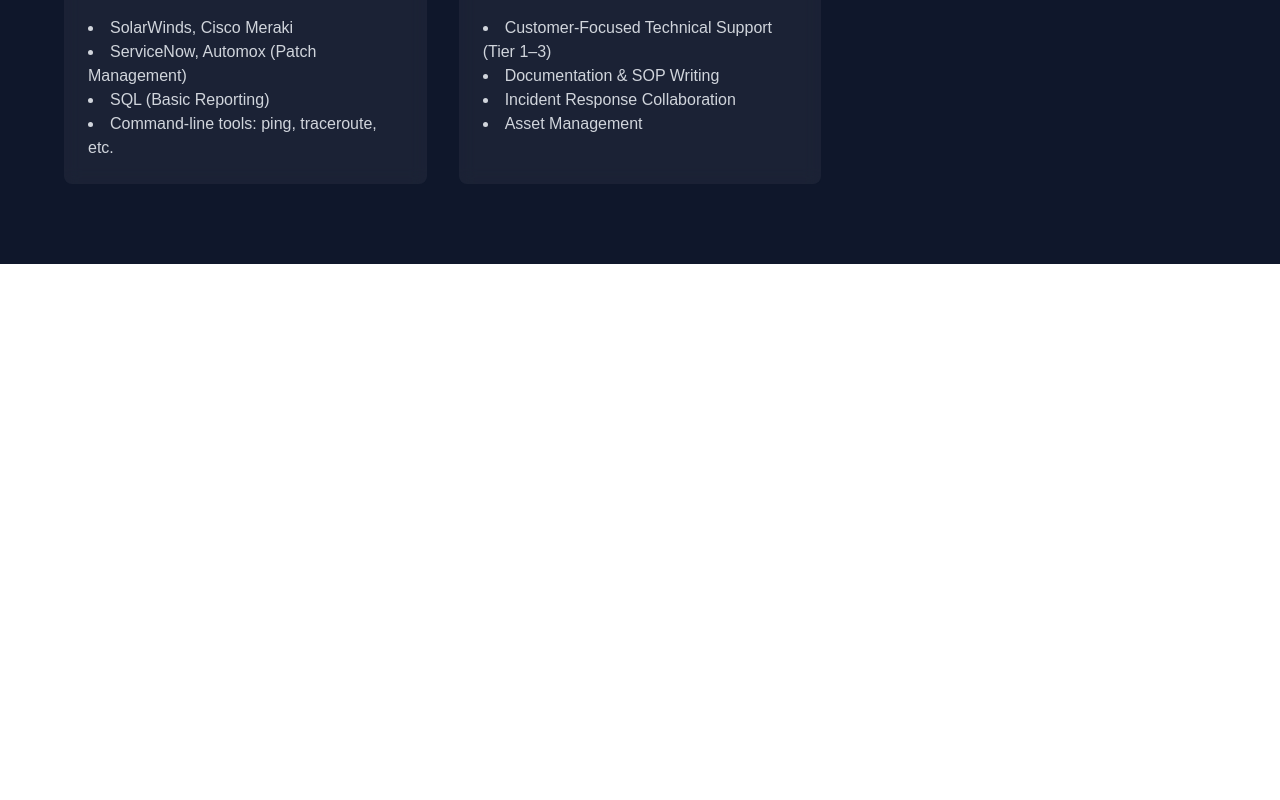
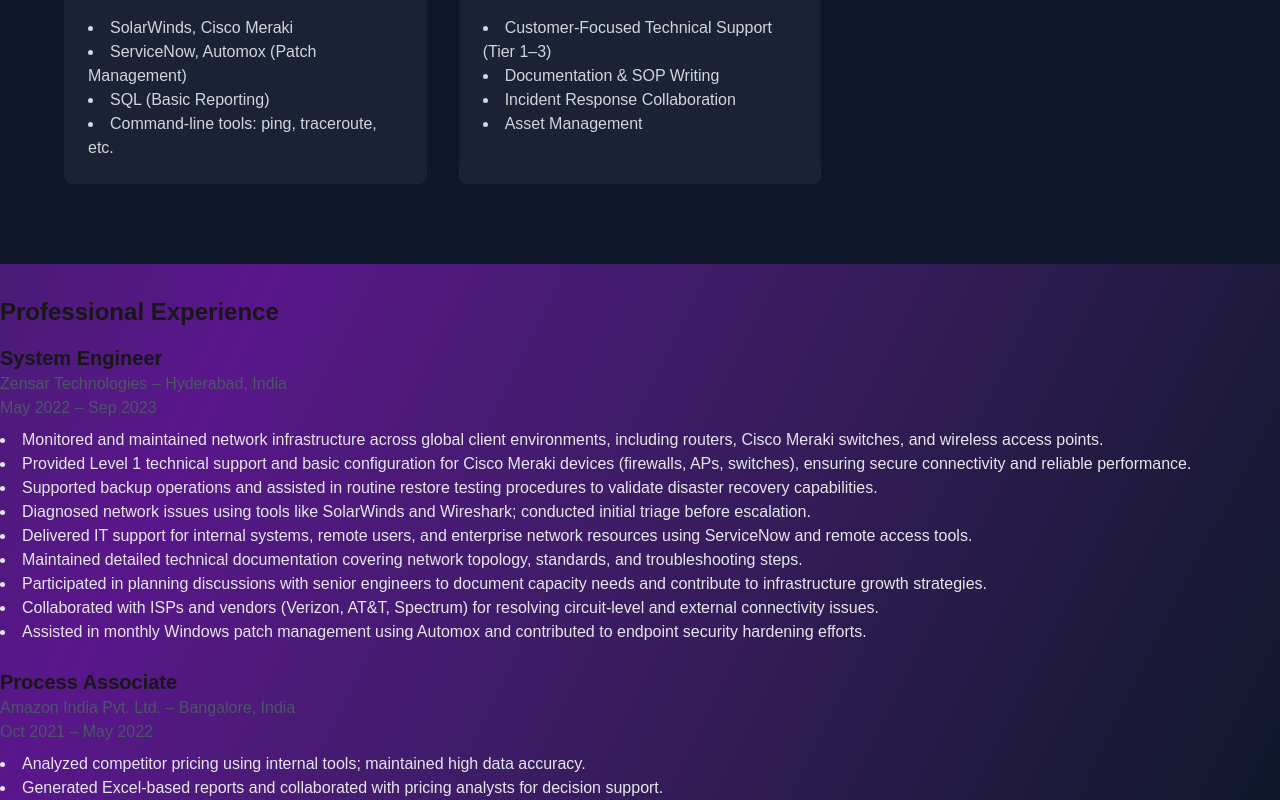
Before and after one commit to Sandeep-dommar01/Protifoilo, a Next.js app: page / in a window 1280 px wide. Shown: the part 1760-2560 px from the top of the page. Before the commit the page ends 2024 px from the top, so only its background shows below. Built offline with nearby package versions, Linux system fonts and the light colour scheme.

Commit message:
Add Professional Experience section and improve bullet contrast

```diff
--- a/src/app/page.tsx
+++ b/src/app/page.tsx
@@ -109,6 +109,38 @@
           </div>
         </div>
       </section>
+
+      {/* Professional Experience Section */}
+      <section className="mt-8">
+        <h2 className="text-2xl font-bold mb-4">Professional Experience</h2>
+
+        <div className="mb-6">
+          <h3 className="text-xl font-semibold">System Engineer</h3>
+          <p className="text-gray-600">Zensar Technologies – Hyderabad, India</p>
+          <p className="text-gray-600">May 2022 – Sep 2023</p>
+          <ul className="list-disc list-inside mt-2 text-gray-200">
+            <li>Monitored and maintained network infrastructure across global client environments, including routers, Cisco Meraki switches, and wireless access points.</li>
+            <li>Provided Level 1 technical support and basic configuration for Cisco Meraki devices (firewalls, APs, switches), ensuring secure connectivity and reliable performance.</li>
+            <li>Supported backup operations and assisted in routine restore testing procedures to validate disaster recovery capabilities.</li>
+            <li>Diagnosed network issues using tools like SolarWinds and Wireshark; conducted initial triage before escalation.</li>
+            <li>Delivered IT support for internal systems, remote users, and enterprise network resources using ServiceNow and remote access tools.</li>
+            <li>Maintained detailed technical documentation covering network topology, standards, and troubleshooting steps.</li>
+            <li>Participated in planning discussions with senior engineers to document capacity needs and contribute to infrastructure growth strategies.</li>
+            <li>Collaborated with ISPs and vendors (Verizon, AT&T, Spectrum) for resolving circuit-level and external connectivity issues.</li>
+            <li>Assisted in monthly Windows patch management using Automox and contributed to endpoint security hardening efforts.</li>
+          </ul>
+        </div>
+
+        <div>
+          <h3 className="text-xl font-semibold">Process Associate</h3>
+          <p className="text-gray-600">Amazon India Pvt. Ltd. – Bangalore, India</p>
+          <p className="text-gray-600">Oct 2021 – May 2022</p>
+          <ul className="list-disc list-inside mt-2 text-gray-200">
+            <li>Analyzed competitor pricing using internal tools; maintained high data accuracy.</li>
+            <li>Generated Excel-based reports and collaborated with pricing analysts for decision support.</li>
+          </ul>
+        </div>
+      </section>
     </div>
   );
 }
```
Also changed, not shown: 1 other file (tests, documents, lock files or other folders).
